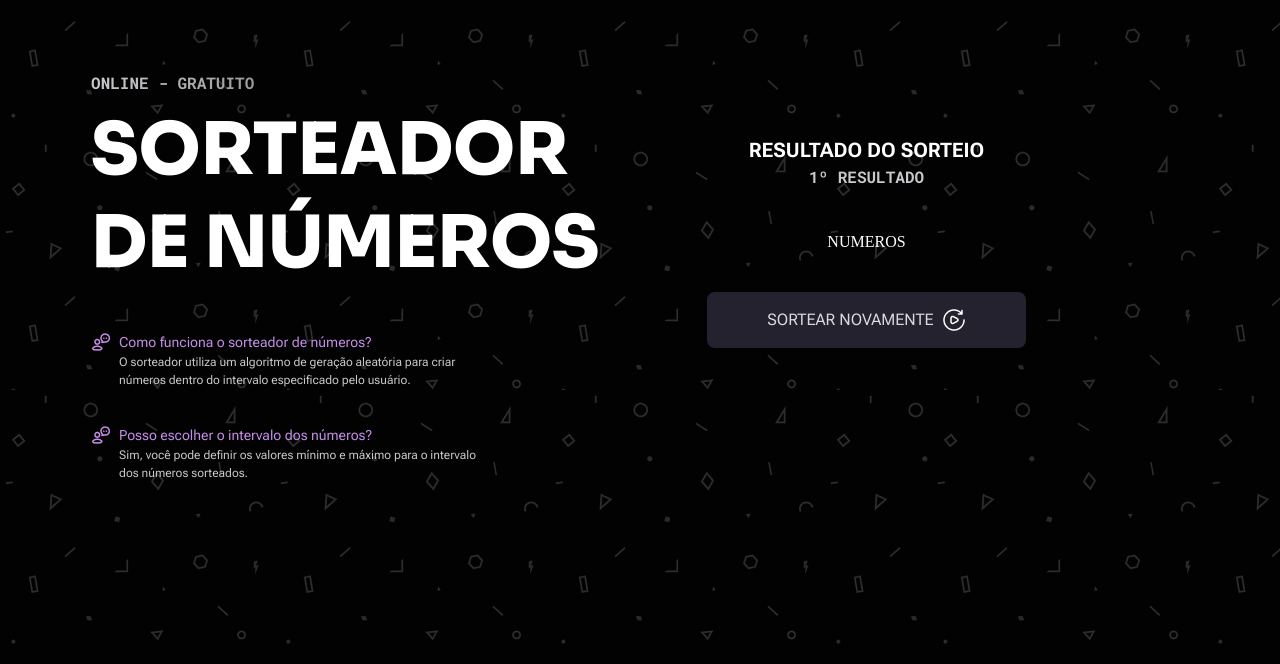
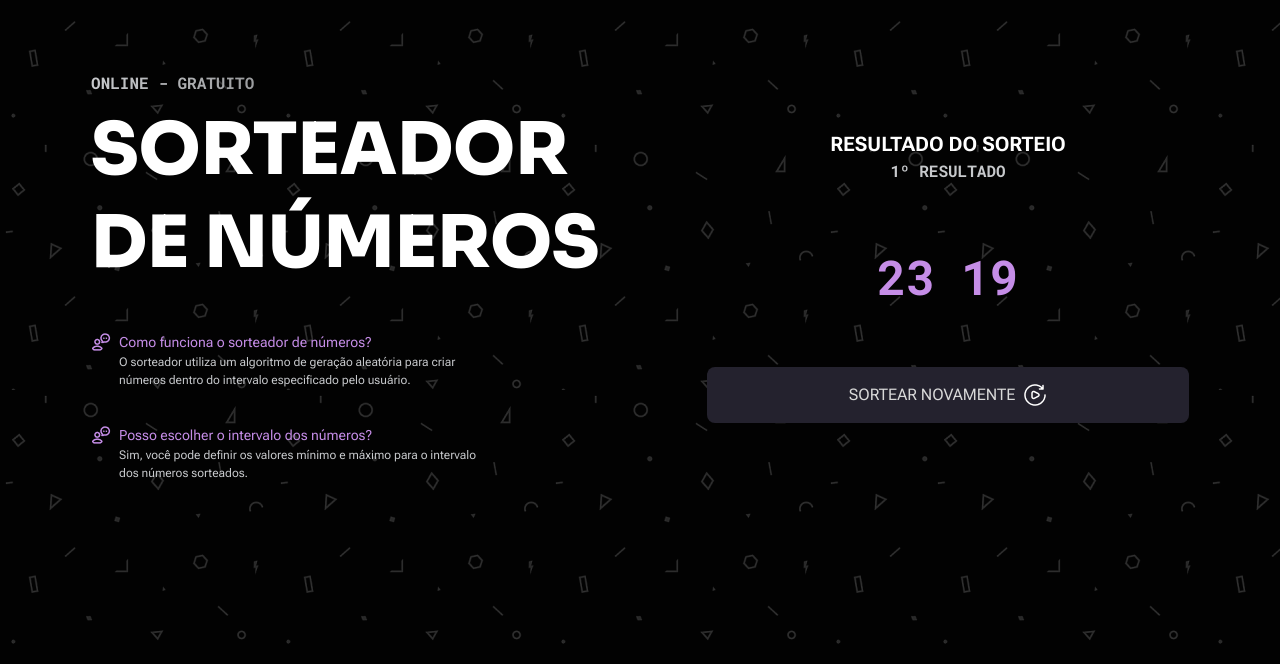
Before and after one commit to marlon-monteiro/cr-project-raffle, a plain HTML site: page index.html in a window 1280 px wide. Shown: the part 136-800 px from the top of the page. Drawn offline with Linux system fonts and the light colour scheme.

Commit message:
Result layout's done

```diff
--- a/index.html
+++ b/index.html
@@ -99,7 +99,15 @@
         </div>
 
         <div class="result-numbers">
-          NUMEROS
+
+          <div class="result-number">
+            23
+          </div>
+
+          <div class="result-number">
+            19
+          </div>
+
         </div>
 
         <button id="result-button-id">
--- a/style/main.css
+++ b/style/main.css
@@ -35,6 +35,7 @@ main {
 #title {
   width: 19.93rem;
   height: 8.5rem;
+  margin-bottom: 4.37rem;
 
   @media (min-width: 80em) {
     width: 31.75rem;
@@ -73,8 +74,6 @@ main {
 }
 
 #raffle {
-  margin-top: 2.62rem;
-
   @media (min-width: 80em) {
     margin: 0;
   }
@@ -245,6 +244,12 @@ button img {
   width: 19.93rem;
   min-height: 13.35rem;
   margin-bottom: 4.35rem;
+
+  @media (min-width: 80em) {
+    width: 30.12rem;
+    height: 18.37rem;
+    margin-bottom: 0;
+  }
 }
 
 .result-title {
@@ -267,9 +272,22 @@ button img {
   display: flex;
   justify-content: center;
   align-items: center;
-  margin: auto;
-  width: 10.75rem;
+  margin: 2.5rem auto;
+  width: 100%;
   height: 6.25rem;
+  /* width: 100%;
+  height: auto; */
+}
+
+.result-number {
+  width: 5.25rem;
+  height: 6.25rem;
+  display: flex;
+  justify-content: center;
+  align-items: center;
+
+  color: var(--content-brand);
+  font: bold 3rem/150% var(--ff-roboto-mono);
 }
 
 #result-button-id {
```
